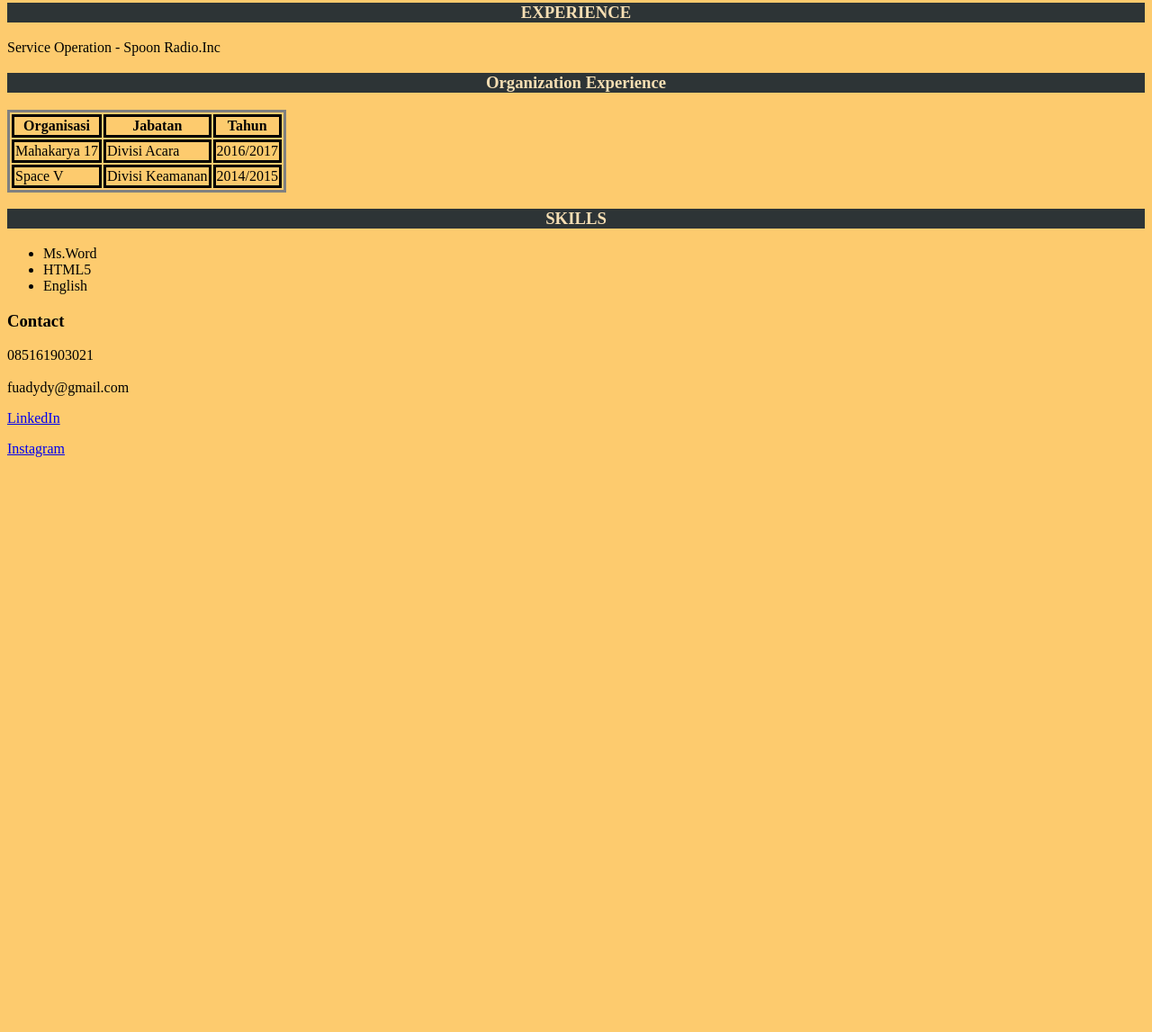
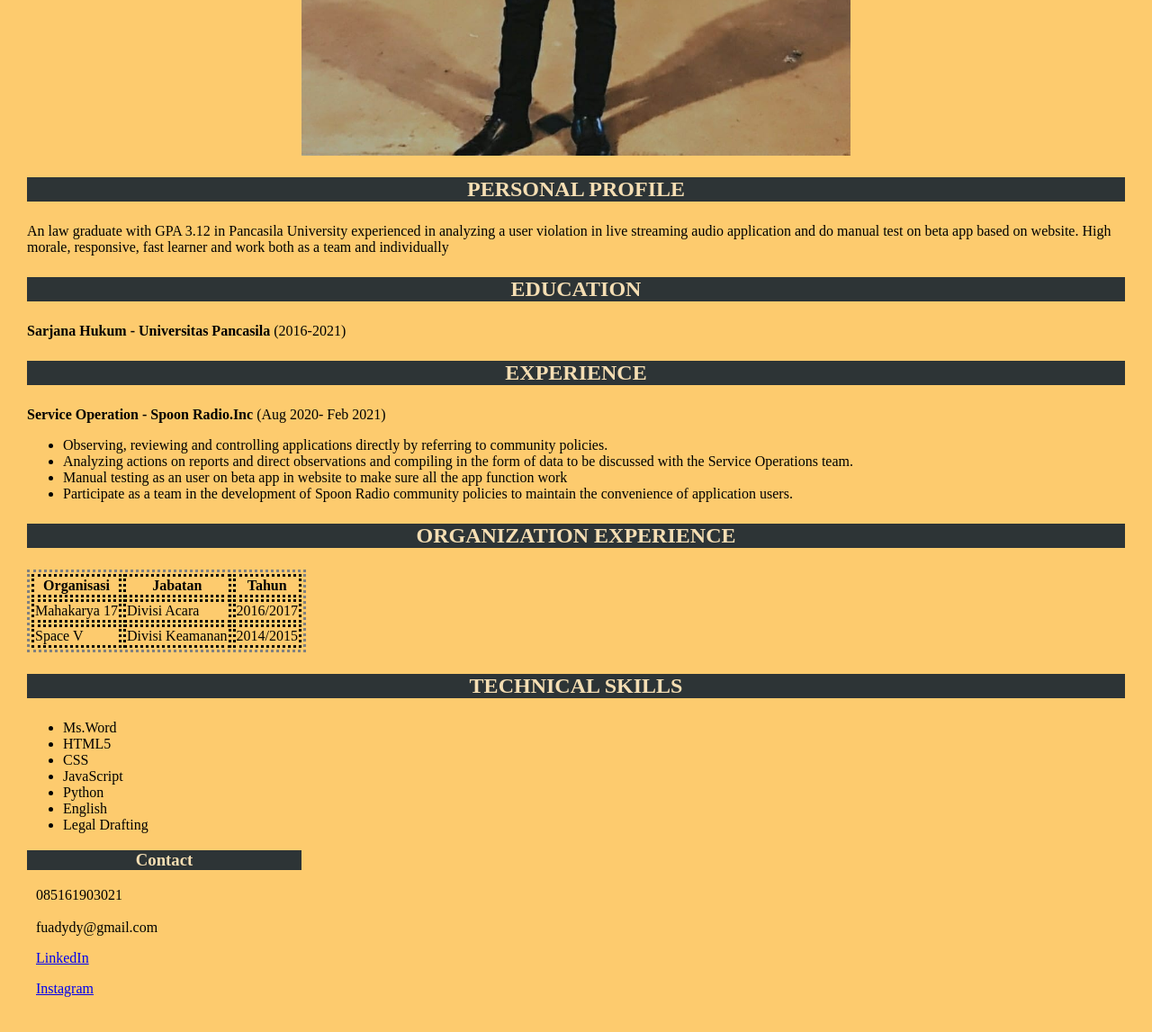
Before and after one commit to fuadydy/FuadyDocs, a plain HTML site: page Fuady HTML5.html in a window 1280 px wide. Shown: the part 793-1940 px from the top of the page at 90% size. Before the commit the page ends 1317 px from the top, so only its background shows below. Drawn offline with Linux system fonts and the light colour scheme.

Commit message:
Latihan 4 eksternal css

```diff
--- a/Fuady HTML5.html
+++ b/Fuady HTML5.html
@@ -4,57 +4,66 @@
     <title>Fuady Anwar Sufijanto</title>
     <link rel="icon" type="image/x-icon" href="fufu1.jpeg" />
     <!-- MATERI CSS -->
-    <style>
-      body {
-        background: #fdcb6e;
-      }
-      .title {
-        text-align: center;
-        background: #2d3436;
-        color: wheat;
-      }
-
-      table,
-      tr,
-      th,
-      td {
-        border-style: solid;
-      }
-    </style>
+    <link rel="stylesheet" href="main.css" />
   </head>
   <body>
     <!-- Header -->
     <section>
-      <div>
-        <h1 class="title">Fuady Anwar Sufijanto</h1>
+      <div class="title">
+        <h1>Fuady Anwar Sufijanto</h1>
         <p>Sarjana Hukum - Universitas Pancasila</p>
       </div>
     </section>
     <!-- Header -->
+    <!-- Images -->
     <section>
-      <img src="fufu1.jpeg" alt="fuadynwr" height="500" />
+      <img src="fufu1.jpeg" alt="fuadynwr" class="center" />
     </section>
+    <!-- P1 -->
     <section>
       <h3 class="title">PERSONAL PROFILE</h3>
       <p>
-        I am a student looking for an internship to find experience in the world
-        of work. I am active in a social work environment, I use a creative
-        approach to problem solve. I am able to work long and hard hours. I am
-        able to adapt my priorities. Hardworkers and energetic to learn a new
-        skills.
+        An law graduate with GPA 3.12 in Pancasila University experienced in
+        analyzing a user violation in live streaming audio application and do
+        manual test on beta app based on website. High morale, responsive, fast
+        learner and work both as a team and individually
       </p>
     </section>
     <section>
       <h3 class="title">EDUCATION</h3>
-      <p>Sarjana Hukum - Universitas Pancasila</p>
+      <p>
+        <b> Sarjana Hukum - Universitas Pancasila </b>
+        (2016-2021)
+      </p>
     </section>
     <section>
       <h3 class="title">EXPERIENCE</h3>
-      Service Operation - Spoon Radio.Inc
+      <p>
+        <b> Service Operation - Spoon Radio.Inc </b>
+        (Aug 2020- Feb 2021)
+      </p>
+      <ul>
+        <li>
+          Observing, reviewing and controlling applications directly by
+          referring to community policies.
+        </li>
+        <li>
+          Analyzing actions on reports and direct observations and compiling in
+          the form of data to be discussed with the Service Operations team.
+        </li>
+        <li>
+          Manual testing as an user on beta app in website to make sure all the
+          app function work
+        </li>
+        <li>
+          Participate as a team in the development of Spoon Radio community
+          policies to maintain the convenience of application users.
+        </li>
+      </ul>
     </section>
     <!-- TABLE -->
     <section>
-      <h3 class="title">Organization Experience</h3>
+      <h3 class="title">ORGANIZATION EXPERIENCE</h3>
       <table class="content">
         <tr>
           <th>Organisasi</th>
@@ -75,15 +84,20 @@
       <!-- TABLE -->
     </section>
     <section>
-      <h3 class="title">SKILLS</h3>
+      <h3 class="title">TECHNICAL SKILLS</h3>
       <ul>
         <li>Ms.Word</li>
         <li>HTML5</li>
+        <li>CSS</li>
+        <li>JavaScript</li>
+        <li>Python</li>
         <li>English</li>
+        <li>Legal Drafting</li>
       </ul>
     </section>
     <section>
-      <h3>Contact</h3>
+      <h3 id="contact">Contact</h3>
+      <div style="padding-left: 10px">
         <p>
           085161903021 <br />
           <br />fuadydy@gmail.com
@@ -94,6 +108,7 @@
         <p>
           <a href="https://www.instagram.com/fuadynwr/"> Instagram </a>
         </p>
+      </div>
     </section>
   </body>
 </html>
```
Lines whose indentation alone changed are shown as unchanged.
